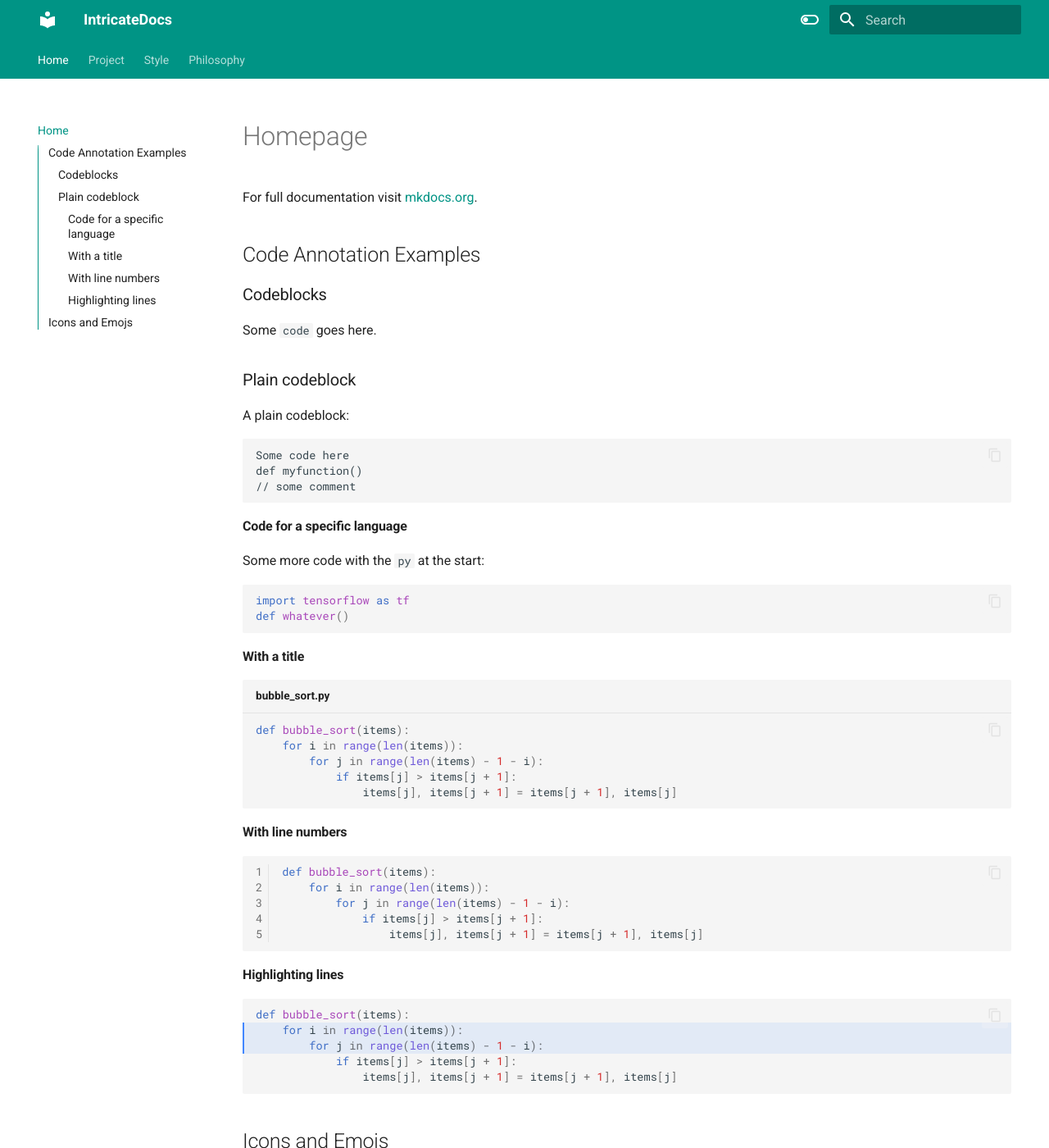
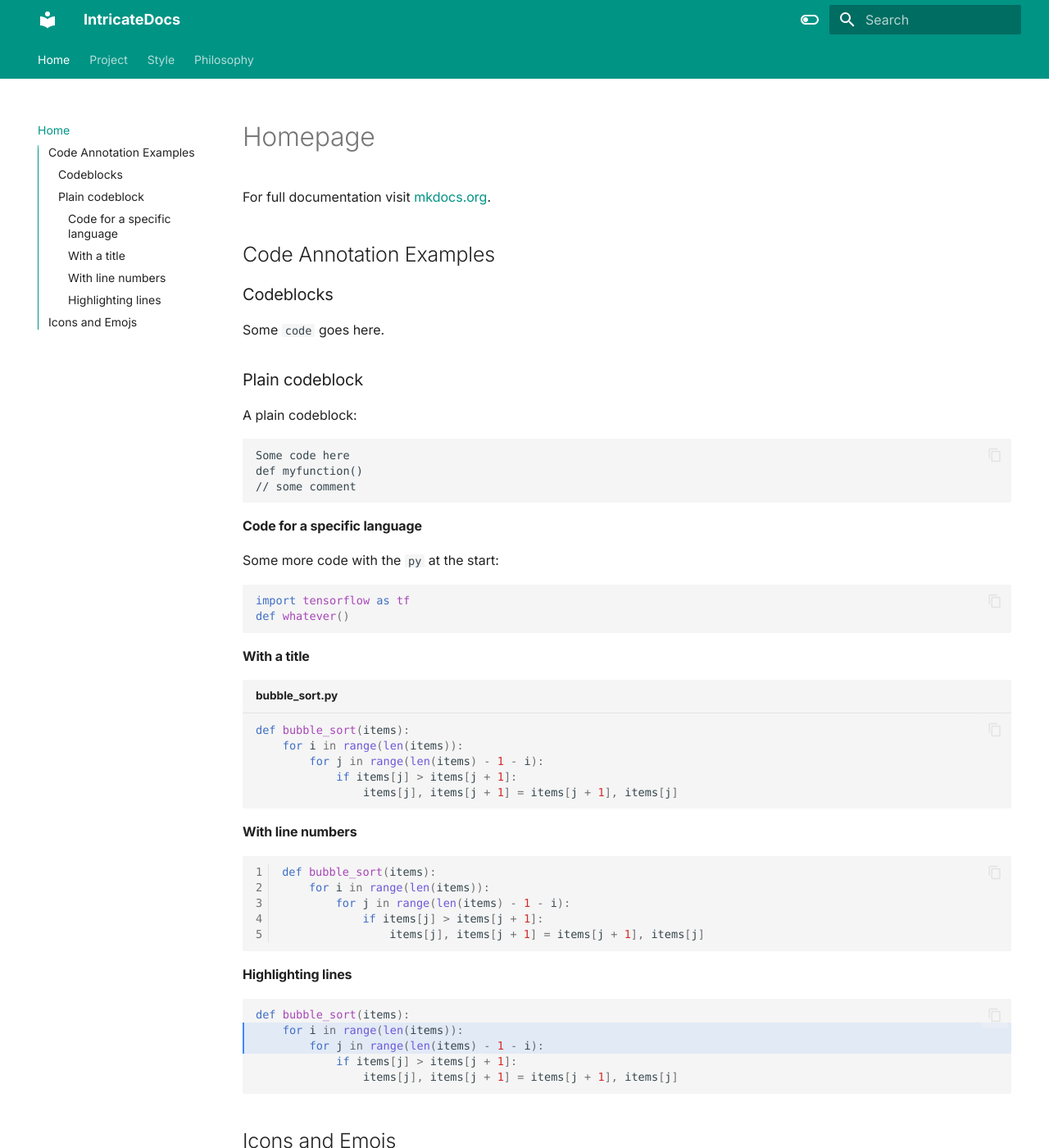
Before and after one commit to Intricate-Dev-Team/IntricateEngineDocs, an MkDocs documentation site: the page built from docs/index.md, in a window 1280 px wide and 1400 px high. Shown: the whole window at 82% size. Built offline with MkDocs 1.6.1 and Material for MkDocs 9.7.7, drawn with Linux system fonts in a browser that asks for light colours; emoji names are drawn with the system emoji font; some web fonts are replaced.

Commit message:
Adjust fonts & color palette

```diff
--- a/mkdocs.yml
+++ b/mkdocs.yml
@@ -5,9 +5,14 @@
   name: material
   language: en
 
+  font:
+    text: Inter
+    code: Consolas
+
   features:
     - navigation.tabs
     - navigation.sections
+    - navigation.indexes
     - toc.integrate
     - navigation.top
     - search.suggest
@@ -22,14 +27,14 @@
         icon: material/toggle-switch-off-outline
         name: Switch to dark mode
       primary: teal
-      accent: purple
+      accent: cyan
 
     - scheme: slate
       toggle:
         icon: material/toggle-switch
         name: Switch to light mode
       primary: teal
-      accent: lime
+      accent: cyan
 
 plugins:
   - social
```
